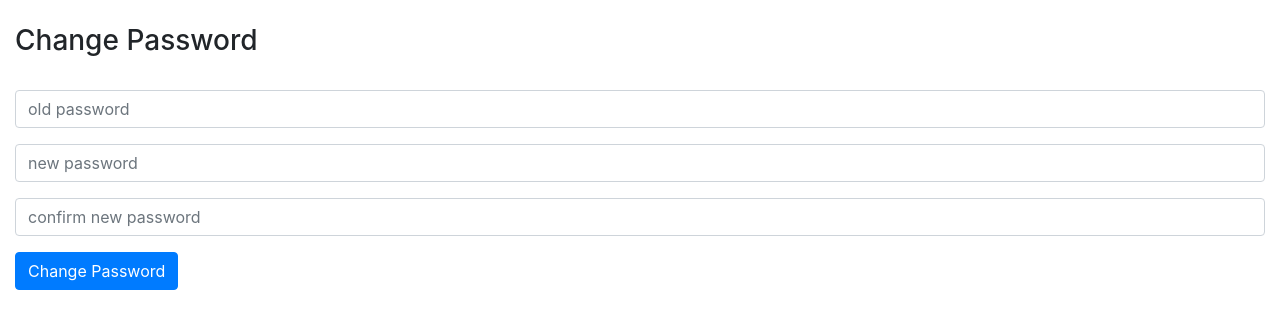
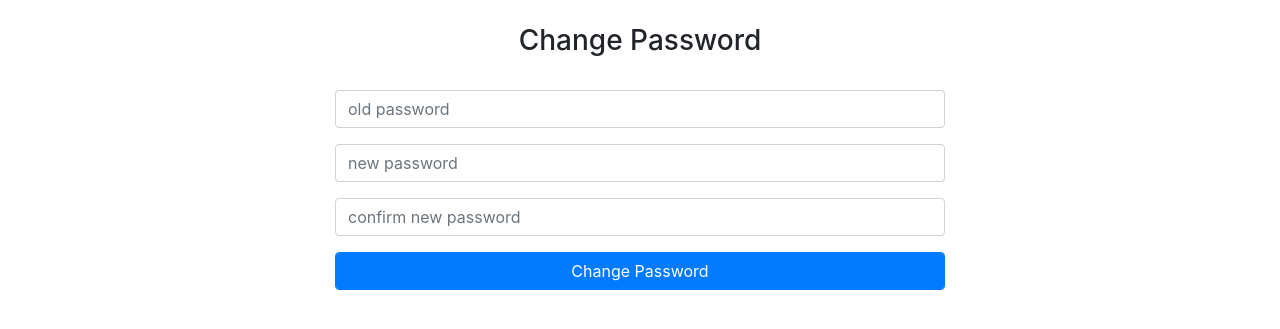
Before and after one commit to wjen/ecommerce-dj, a Django app: a page that uses templates/registration/password_change_form.html in a window 1280 px wide. Shown: the part 56-385 px from the top of the page. Run offline with Django 3.2, Linux system fonts and the light colour scheme; a user stored in the database is signed in; some libraries are stand-ins or nearby versions.

Commit message:
add css changes to forms

```diff
--- a/templates/registration/password_change_form.html
+++ b/templates/registration/password_change_form.html
@@ -3,7 +3,9 @@
 Change Password
 {% endblock %}
 {% block content %}
-<h3>Change Password</h3>
+<div class="row justify-content-center">
+    <div class="col-lg-6 ">
+        <h3 class='text-center'>Change Password</h3>
         <br>
         <form method="POST">
             {% csrf_token %}
@@ -17,9 +19,10 @@ Change Password
                 <input type="password" class='form-control' name='new_password2' placeholder='confirm new password'>
             </div>
 
-    <button class='btn btn-primary'>Change Password</button>
+            <button class='btn btn-primary form-control'>Change Password</button>
         </form>
-<br>
+    </div>
+</div>
 
 {% if form.errors %}
     {% for key,value in form.errors.items %}
```
Also changed, not shown: auctions/templates/auctions/categories.html (+5 -5 lines), templates/registration/login.html (+7 -2 lines), templates/registration/register.html (+8 -3 lines), db.sqlite3. Lines whose indentation alone changed are shown as unchanged.
